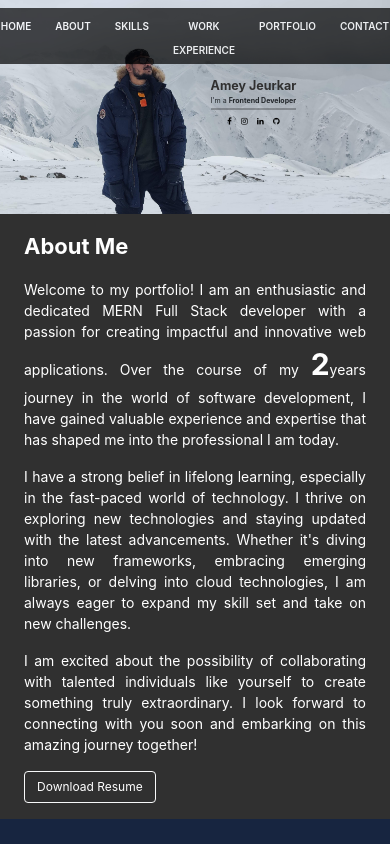
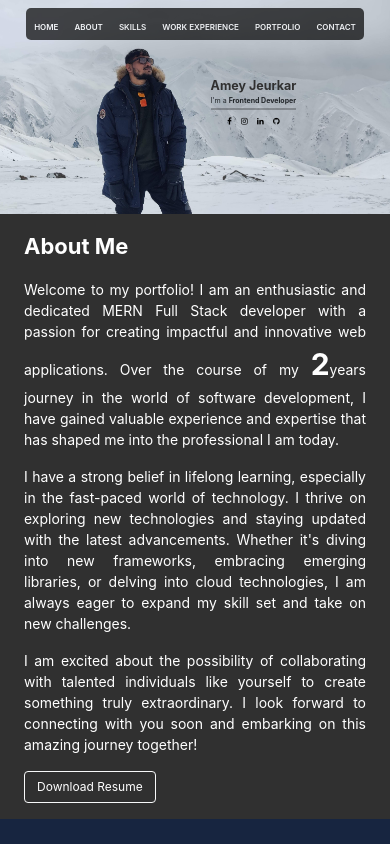
Before and after one commit to ameyjeurkar/portfolio, a React (Create React App) app: page / in a window 390 px wide. Shown: the top 844 px of the page. Built offline with nearby package versions, Linux system fonts and the light colour scheme.

Commit message:
fix: css fixes for mobile view

```diff
--- a/src/components/Header/Header.css
+++ b/src/components/Header/Header.css
@@ -19,7 +19,7 @@
 
 @media only screen and (max-width: 500px) {
     .header-item {
-        font-size: 10px;
+        font-size: 8px;
     }
 }
 
--- a/src/components/Header/Header.js
+++ b/src/components/Header/Header.js
@@ -7,7 +7,7 @@ const Header = () => {
     return (
       <div className="header-container my-2">
         {HeaderJson.map((element) => (
-          element.display && <div className="header mx-2 p-1" key={element.displaySequence}>
+          element.display && <div className="header mx-2 py-1" key={element.displaySequence}>
             <Link
               className="header-item"
               activeClass="active"
```
